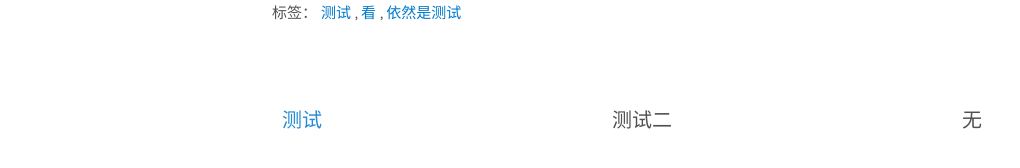
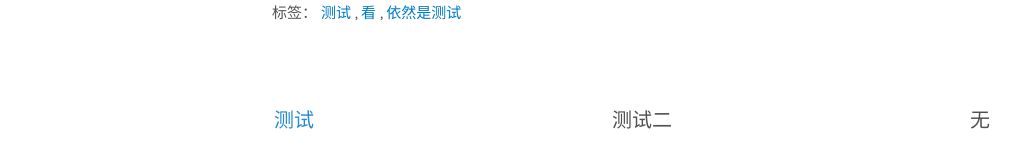
Before and after one commit to Reqeekouton/reqeekouton.github.io, a Jekyll site: the page built from _posts/2024-09-02-test2.md, in a window 1280 px wide. Shown: the part 394-562 px from the top of the page, without its empty margins (8-1028 px from the left). Built offline with Jekyll 4.4.1, drawn with Linux system fonts in a browser that asks for light colours; some web fonts are replaced.

Commit message:
Add files via upload

```diff
--- a/public/css/lanyon.css
+++ b/public/css/lanyon.css
@@ -148,7 +148,7 @@ div.blockquote{
 }
 
 .nav-item {
-  margin: 0 10px; /* 调整左右间距 */
+  margin: 0 2px; /* 调整左右间距 */
 }
 
 .current-title {
```
